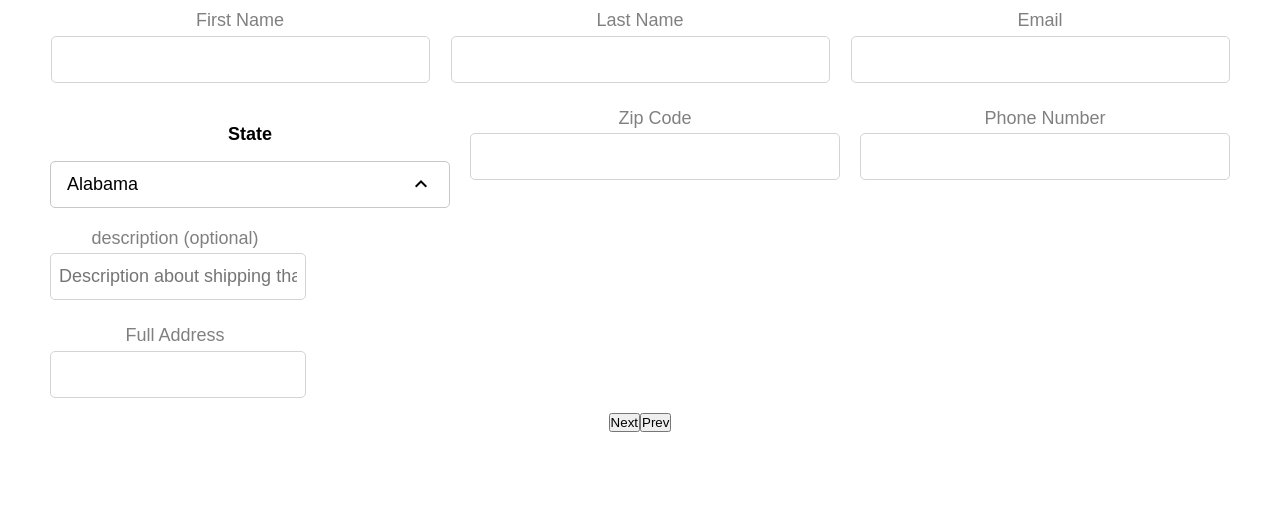
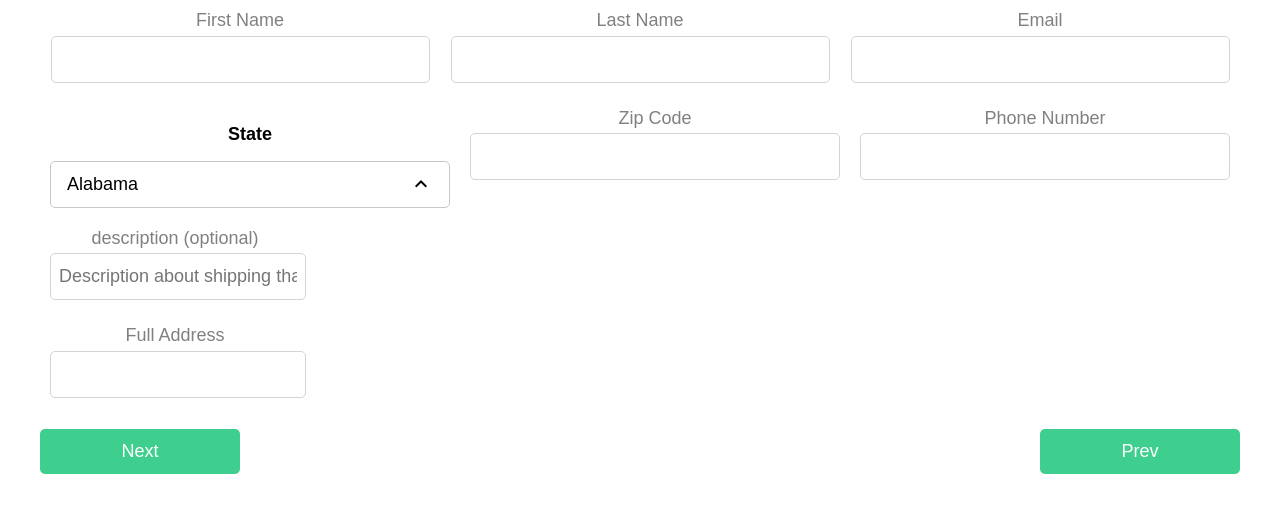
Before and after one commit to ariannargesi/StickerShop, a React (Create React App) app: page /checkout in a window 1280 px wide. Shown: the top 512 px of the page. Built offline with nearby package versions, Linux system fonts and the light colour scheme.

Commit message:
Button added

```diff
--- a/src/components/WizardTab/WizardTab.scss
+++ b/src/components/WizardTab/WizardTab.scss
@@ -3,3 +3,7 @@
   margin: 0 auto;
   text-align: center;
 }
+.wizard-navigation {
+  display: flex;
+  justify-content: space-between;
+}
--- a/src/components/WizardTab/index.js
+++ b/src/components/WizardTab/index.js
@@ -1,10 +1,11 @@
 import React, { useState } from 'react'
+import Button from "../Button"
 import './WizardTab.scss'
 
-const Index = (props) => {
+const Index = ({children, styles}) => {
     const [currentTab, setCurrentTab] = useState(0)
     const nextClickHandler = () => {
-        if(currentTab < props.children.length -1)
+        if(currentTab < children.length -1)
             setCurrentTab(currentTab+1)
     }
     const prevClickHandler = () => {
@@ -16,9 +17,11 @@ const Index = (props) => {
     return (
         <div className="wizard-tab">
           <div>
-              { props.children[currentTab] }
-              <button onClick={nextClickHandler} >Next</button>
-              <button onClick={prevClickHandler}>Prev</button>
+              { children[currentTab] }
+              <div className="wizard-navigation">
+                  <Button type="success"  size="medium" width={"200px"} onClick={nextClickHandler} >Next</Button>
+                  <Button type="success"  size="medium" width={"200px"} onClick={prevClickHandler}>Prev</Button>
+              </div>
           </div>
         </div>
     )
```
